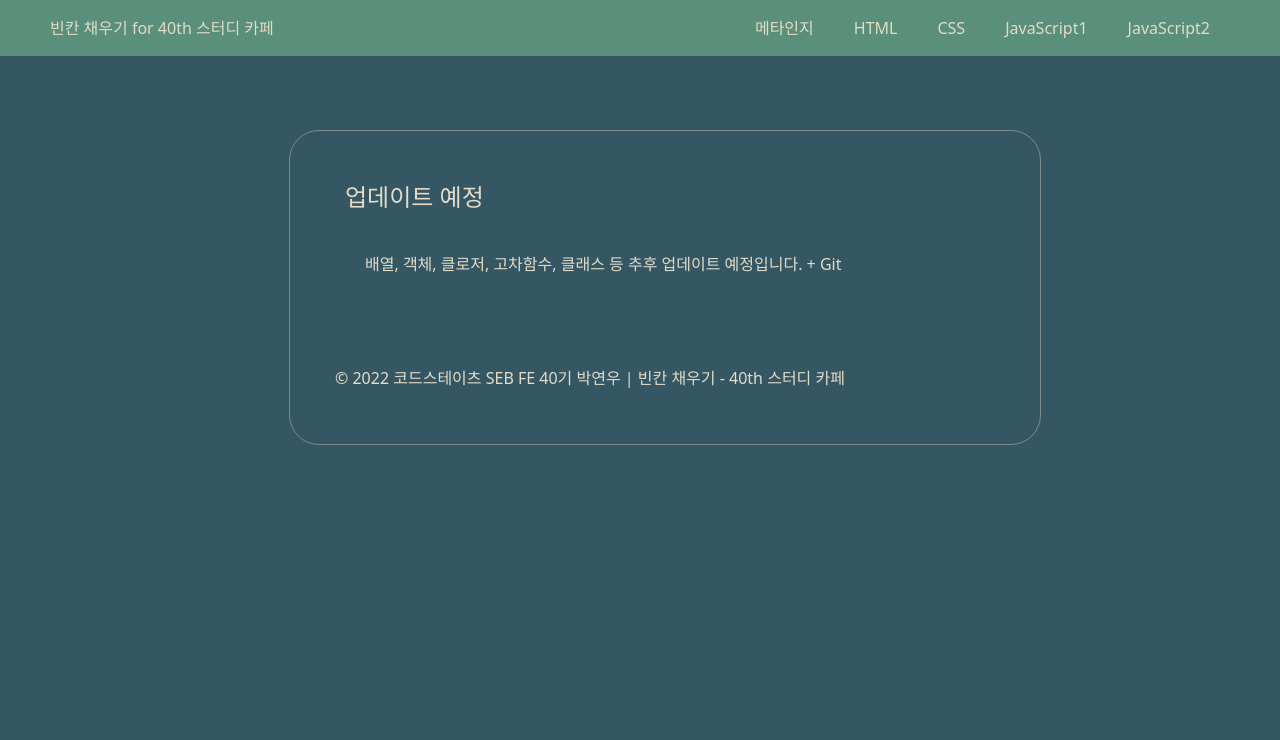
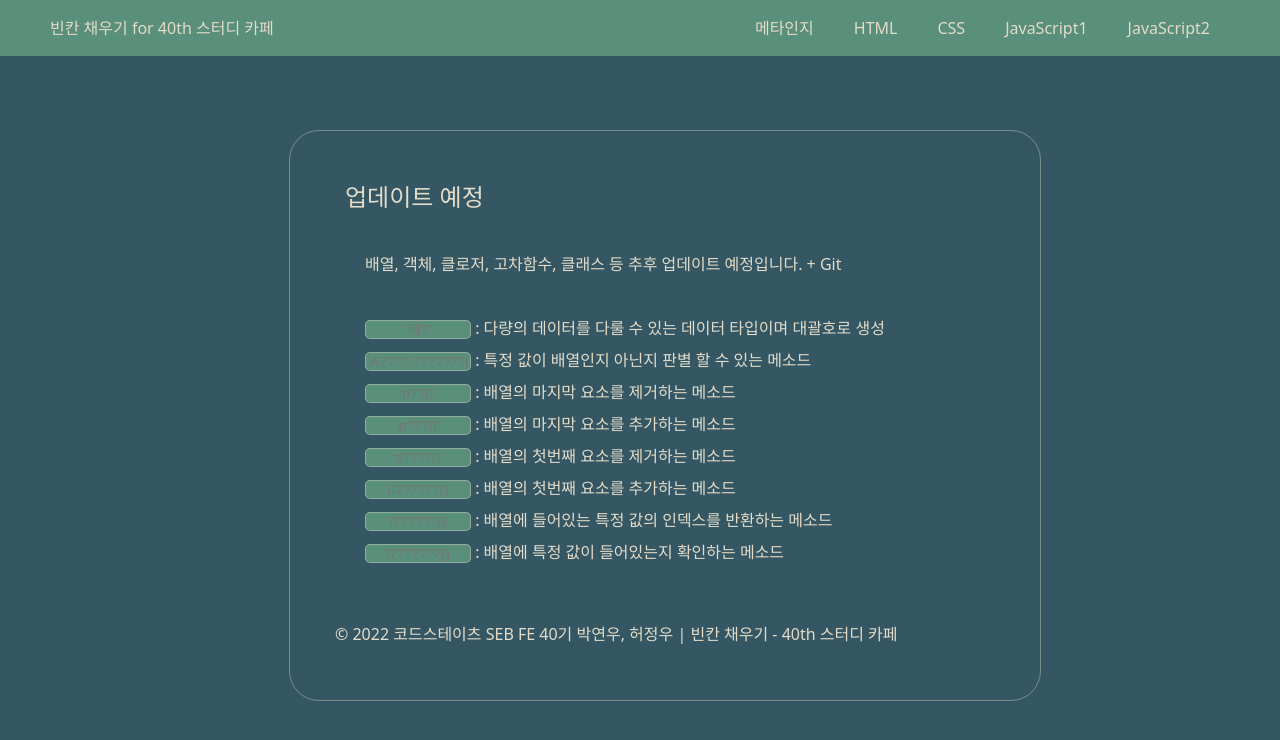
Before and after one commit to HyeonWooGa/fill-the-blank-v1, a plain HTML site: page javascript2.html in a window 1280 px wide. Drawn offline with Linux system fonts and the light colour scheme.

Commit message:
배열 문제 추가

```diff
--- a/javascript2.html
+++ b/javascript2.html
@@ -37,14 +37,47 @@
 
     <main>
       <form id="quiz-form">
-        <span class="small-title">업데이트 예정</span> <br /><br />
+        <span class="small-title">업데이트 예정</span> <br/><br/>
         <span class="lines"
           >배열, 객체, 클로저, 고차함수, 클래스 등 추후 업데이트 예정입니다. +
-          Git</span
-        ><br /><br />
+          Git</span> <br/><br/>
+
+        <span class="lines">
+        <input id="array" type="text" placeholder="'배?'" /></span>
+        : 다량의 데이터를 다룰 수 있는 데이터 타입이며 대괄호로 생성 <br/>
+
+        <span class="lines">
+          <input id="Array.isArray" type="text" placeholder="'A????.???????()'" /></span>
+          : 특정 값이 배열인지 아닌지 판별 할 수 있는 메소드 <br/>
+
+        <span class="lines">
+          <input id="pop" type="text" placeholder="'p??()'" /></span>
+          : 배열의 마지막 요소를 제거하는 메소드 <br/>
+
+        <span class="lines">
+          <input id="push" type="text" placeholder="'p???()'" /></span>
+          : 배열의 마지막 요소를 추가하는 메소드 <br/>
+
+        <span class="lines">
+          <input id="shift" type="text" placeholder="'s????()'" /></span>
+          : 배열의 첫번째 요소를 제거하는 메소드 <br/>
+
+        <span class="lines">
+          <input id="unshift" type="text" placeholder="'u??????()'" /></span>
+          : 배열의 첫번째 요소를 추가하는 메소드 <br/>
+
+        <span class="lines">
+          <input id="indexOf" type="text" placeholder="'i??????()'" /></span>
+          : 배열에 들어있는 특정 값의 인덱스를 반환하는 메소드 <br/>
+
+        <span class="lines">
+          <input id="includes" type="text" placeholder="'i???????()'" /></span>
+          : 배열에 특정 값이 들어있는지 확인하는 메소드 <br/>
+
+
       </form>
       <footer>
-        &copy; 2022 코드스테이츠 SEB FE 40기 박연우 | 빈칸 채우기 - 40th 스터디
+        &copy; 2022 코드스테이츠 SEB FE 40기 박연우, 허정우 | 빈칸 채우기 - 40th 스터디
         카페
       </footer>
     </main>
```
